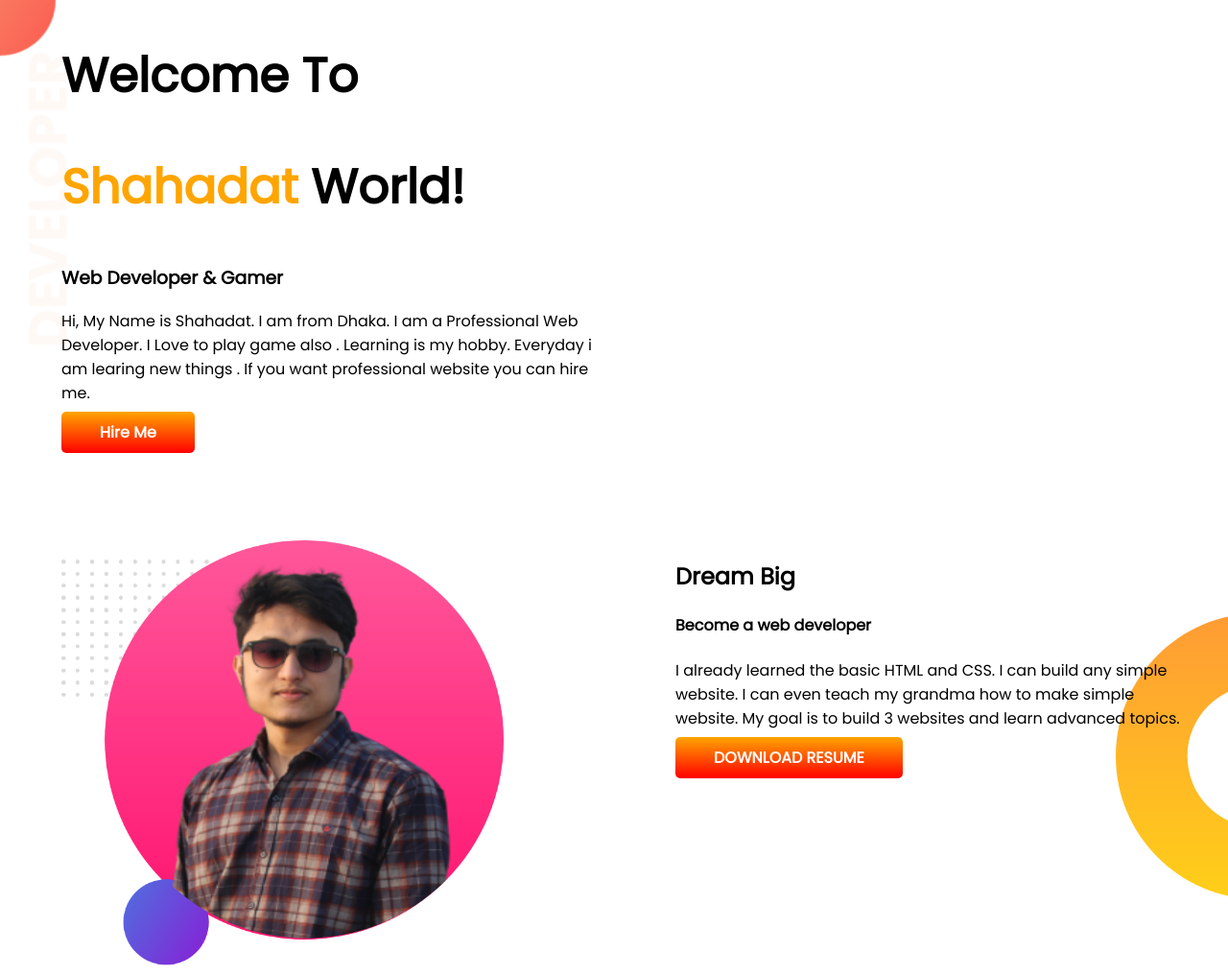
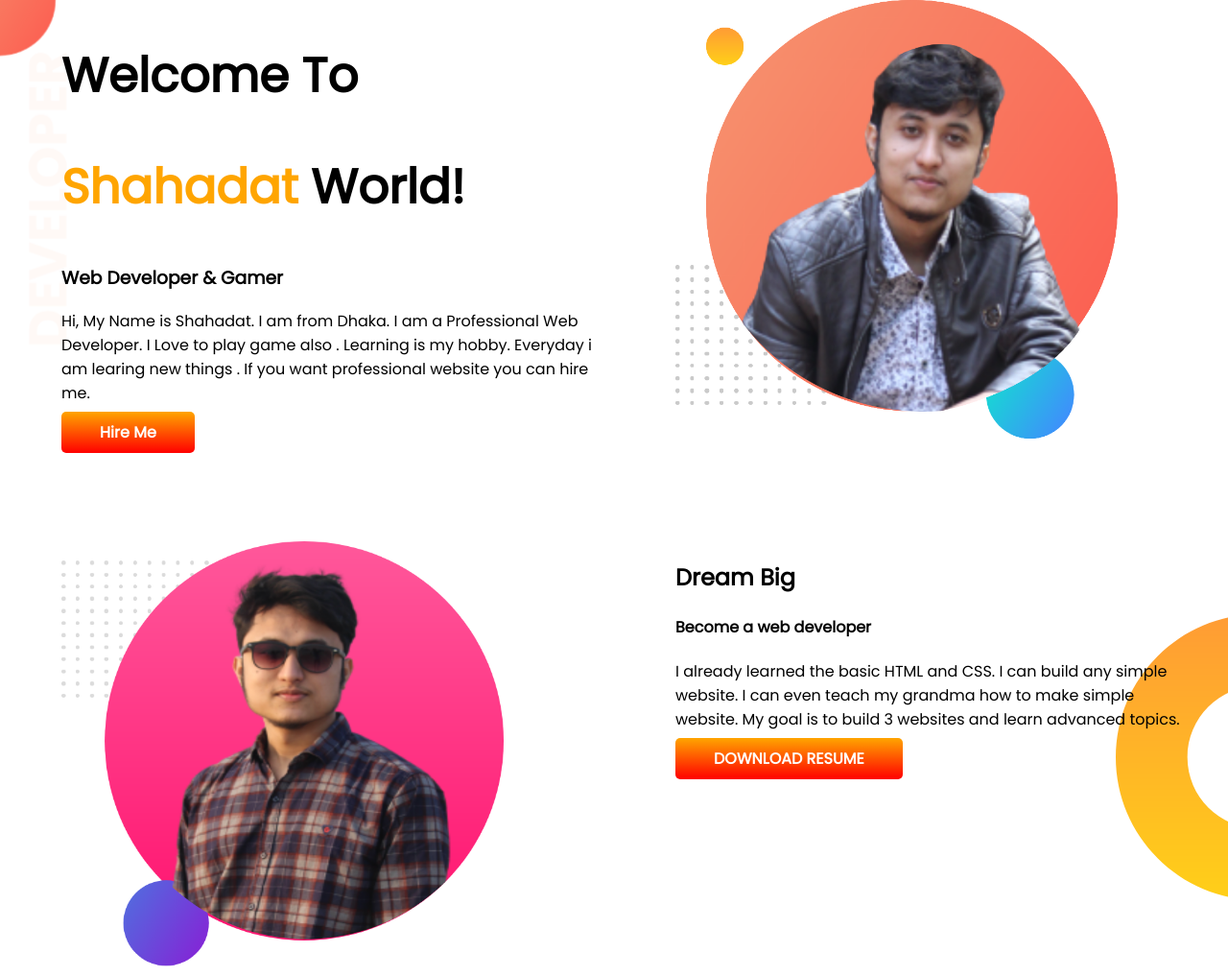
Before and after one commit to Shahadat-Git/test-portfolio, a plain HTML site: page index.html in a window 1280 px wide. Shown: the top 1017 px of the page at 96% size. Drawn offline with Linux system fonts and the light colour scheme; the site is published under a folder, as on GitHub Pages, so addresses that start at the root find nothing.

Commit message:
Update index.html

```diff
--- a/index.html
+++ b/index.html
@@ -20,7 +20,7 @@
             <a class="hire-button" target="_blank" href="#">Hire Me</a>
         </div>
         <div class="half-width">
-            <img src="/images/my-bg.png" alt="">
+            <img src="images/my-bg.png" alt="">
         </div>
     </section>
     <section class="dream-big flexible-container">
```
